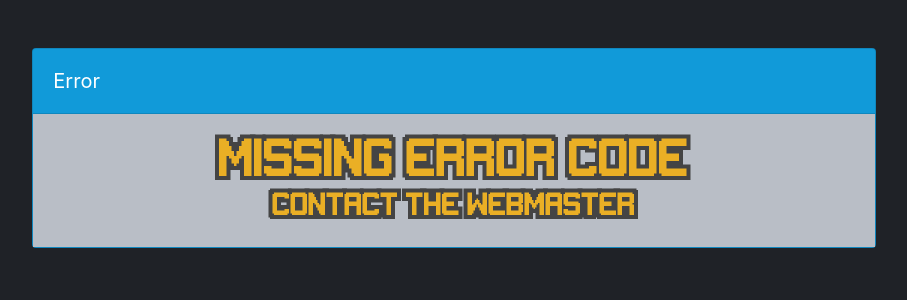
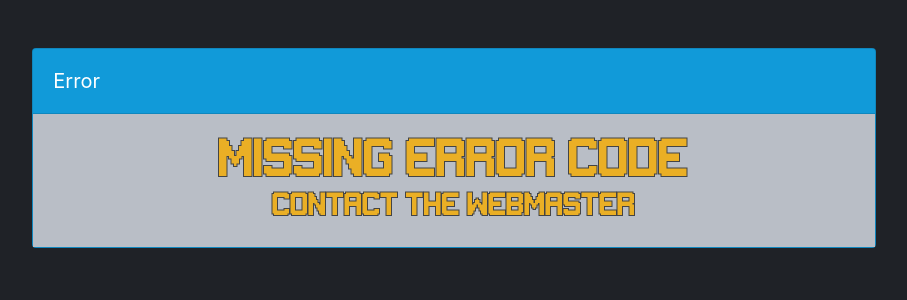
Before and after one commit to bonex27/Meucci4Africa, a PHP site: page /errors/error.php in a window 1280 px wide. Shown: the part 56-356 px from the top of the page, without its empty margins (186-1093 px from the left). Run offline with PHP 8.4, Linux system fonts and the light colour scheme; data that the repository does not hold is empty.

Commit message:
now loading style

```diff
--- a/www/style/app.css
+++ b/www/style/app.css
@@ -83,7 +83,7 @@ div.nowLoading
   font-family: 'gameplayregular';
   font-weight: normal;
   font-style: normal;
-  -webkit-text-stroke: 8px #444;
+  -webkit-text-stroke: 2px #444;
   paint-order: markers stroke fill;
 }
 
```
